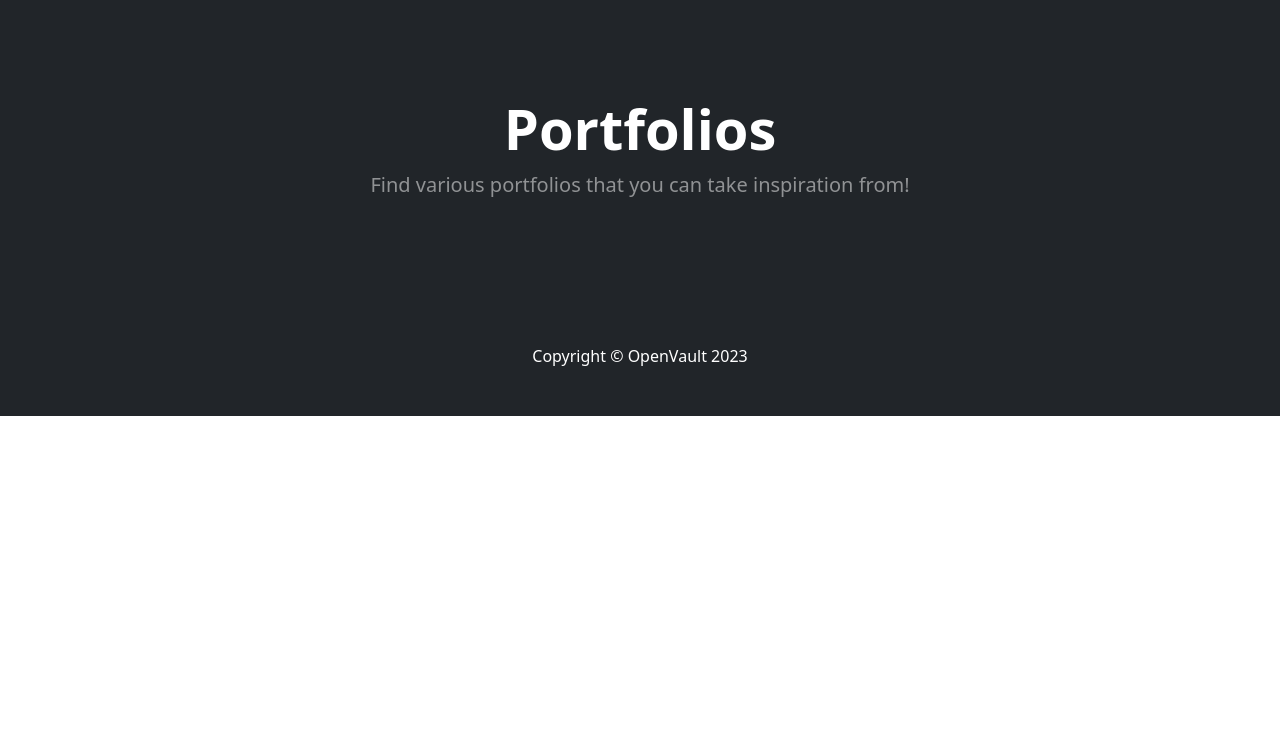
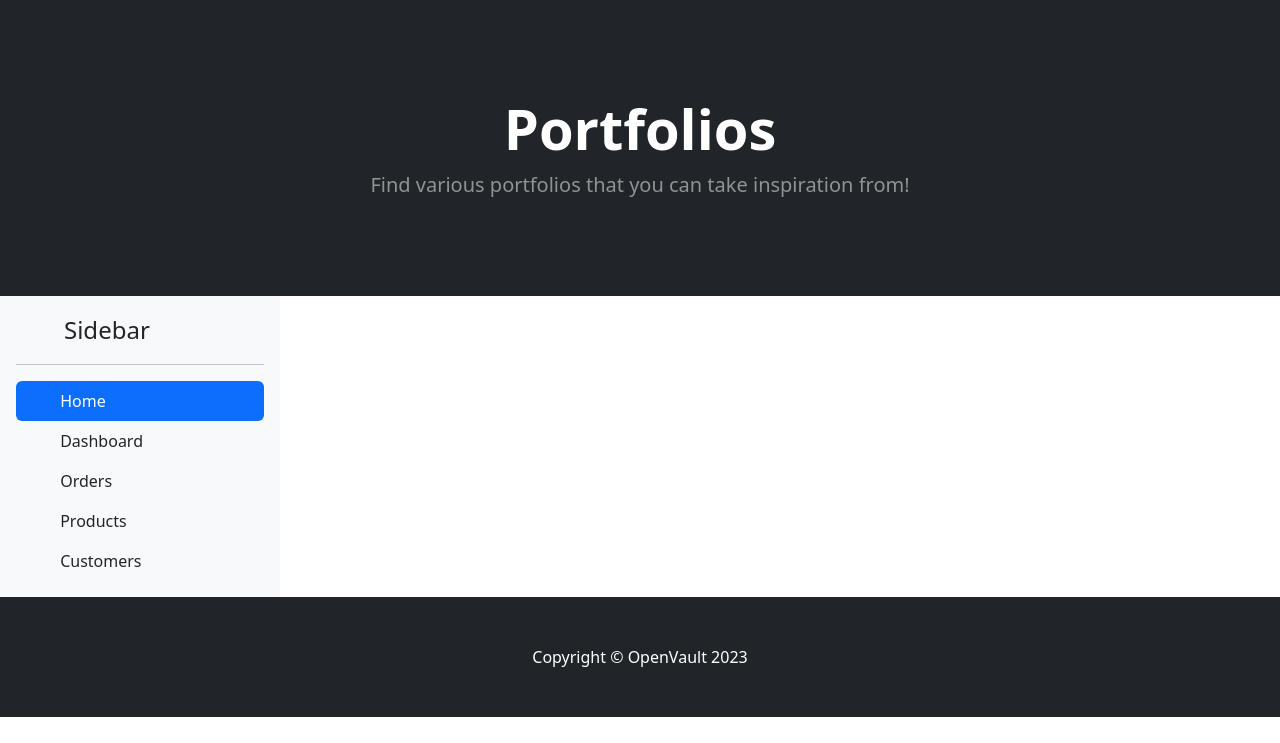
Before and after one commit to AlpineRobotics25710/OpenVault, a Flask app: page /portfolios in a window 1280 px wide. Shown: the part 57-800 px from the top of the page. Run offline with Flask 3, Linux system fonts and the light colour scheme.

Commit message:
added a sample sidebar

```diff
--- a/templates/ftc/portfolios/portfolios.html
+++ b/templates/ftc/portfolios/portfolios.html
@@ -69,6 +69,46 @@
     </div>
 </header>
 
+<div class="d-flex flex-column flex-shrink-0 p-3 bg-light" style="width: 280px;">
+    <a href="/" class="d-flex align-items-center mb-3 mb-md-0 me-md-auto link-dark text-decoration-none">
+        <svg class="bi me-2" width="40" height="32"><use xlink:href="#bootstrap"></use></svg>
+        <span class="fs-4">Sidebar</span>
+    </a>
+    <hr>
+    <ul class="nav nav-pills flex-column mb-auto">
+        <li class="nav-item">
+            <a href="#" class="nav-link active" aria-current="page">
+                <svg class="bi me-2" width="16" height="16"><use xlink:href="#home"></use></svg>
+                Home
+            </a>
+        </li>
+        <li>
+            <a href="#" class="nav-link link-dark">
+                <svg class="bi me-2" width="16" height="16"><use xlink:href="#speedometer2"></use></svg>
+                Dashboard
+            </a>
+        </li>
+        <li>
+            <a href="#" class="nav-link link-dark">
+                <svg class="bi me-2" width="16" height="16"><use xlink:href="#table"></use></svg>
+                Orders
+            </a>
+        </li>
+        <li>
+            <a href="#" class="nav-link link-dark">
+                <svg class="bi me-2" width="16" height="16"><use xlink:href="#grid"></use></svg>
+                Products
+            </a>
+        </li>
+        <li>
+            <a href="#" class="nav-link link-dark">
+                <svg class="bi me-2" width="16" height="16"><use xlink:href="#people-circle"></use></svg>
+                Customers
+            </a>
+        </li>
+    </ul>
+</div>
+
 <!-- Footer-->
 <footer class="py-5 bg-dark">
     <div class="container"><p class="m-0 text-center text-white">Copyright &copy; OpenVault 2023</p></div>
```
